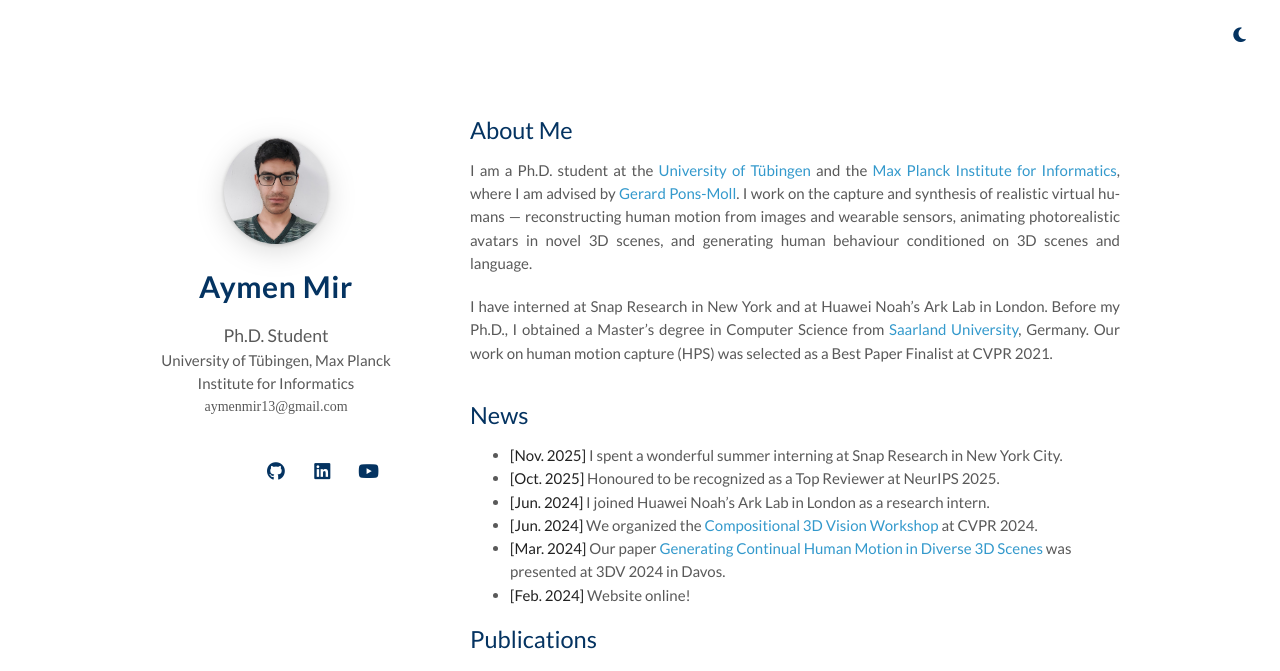
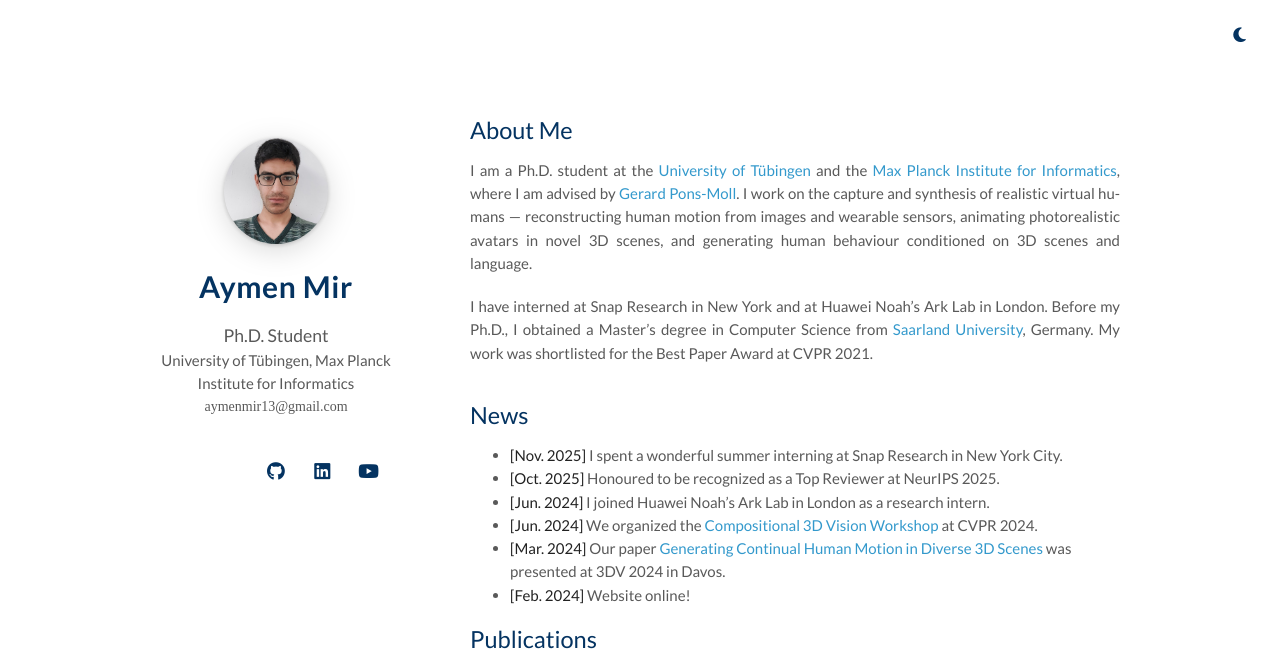
Before and after one commit to miraymen/miraymen.github.io, a Jekyll site: the page built from index.md, in a window 1280 px wide and 900 px high, cut to the strip 0-671 px from the top of the window. Built offline with Jekyll 4.4.1, drawn with Linux system fonts in a browser that asks for light colours; a style sheet for code colours, icons or effects is not loaded; our own code applies the rules of GitHub Pages for plain Markdown files.

Commit message:
Reword CVPR 2021 recognition as shortlisted for Best Paper Award

```diff
--- a/index.md
+++ b/index.md
@@ -6,7 +6,7 @@ layout: homepage
 
 I am a Ph.D. student at the <a href="https://tuebingen.ai/">University of Tübingen</a> and the <a href="https://www.mpi-inf.mpg.de/departments/computer-vision-and-machine-learning">Max Planck Institute for Informatics</a>, where I am advised by <a href="https://virtualhumans.mpi-inf.mpg.de/people/pons-moll.html">Gerard Pons-Moll</a>. I work on the capture and synthesis of realistic virtual humans — reconstructing human motion from images and wearable sensors, animating photorealistic avatars in novel 3D scenes, and generating human behaviour conditioned on 3D scenes and language.
 
-I have interned at Snap Research in New York and at Huawei Noah's Ark Lab in London. Before my Ph.D., I obtained a Master's degree in Computer Science from <a href="https://saarland-informatics-campus.de/en/">Saarland University</a>, Germany. Our work on human motion capture (HPS) was selected as a Best Paper Finalist at CVPR 2021.
+I have interned at Snap Research in New York and at Huawei Noah's Ark Lab in London. Before my Ph.D., I obtained a Master's degree in Computer Science from <a href="https://saarland-informatics-campus.de/en/">Saarland University</a>, Germany. My work was shortlisted for the Best Paper Award at CVPR 2021.
 
 ## News
 - **[Nov. 2025]** I spent a wonderful summer interning at Snap Research in New York City.
```
